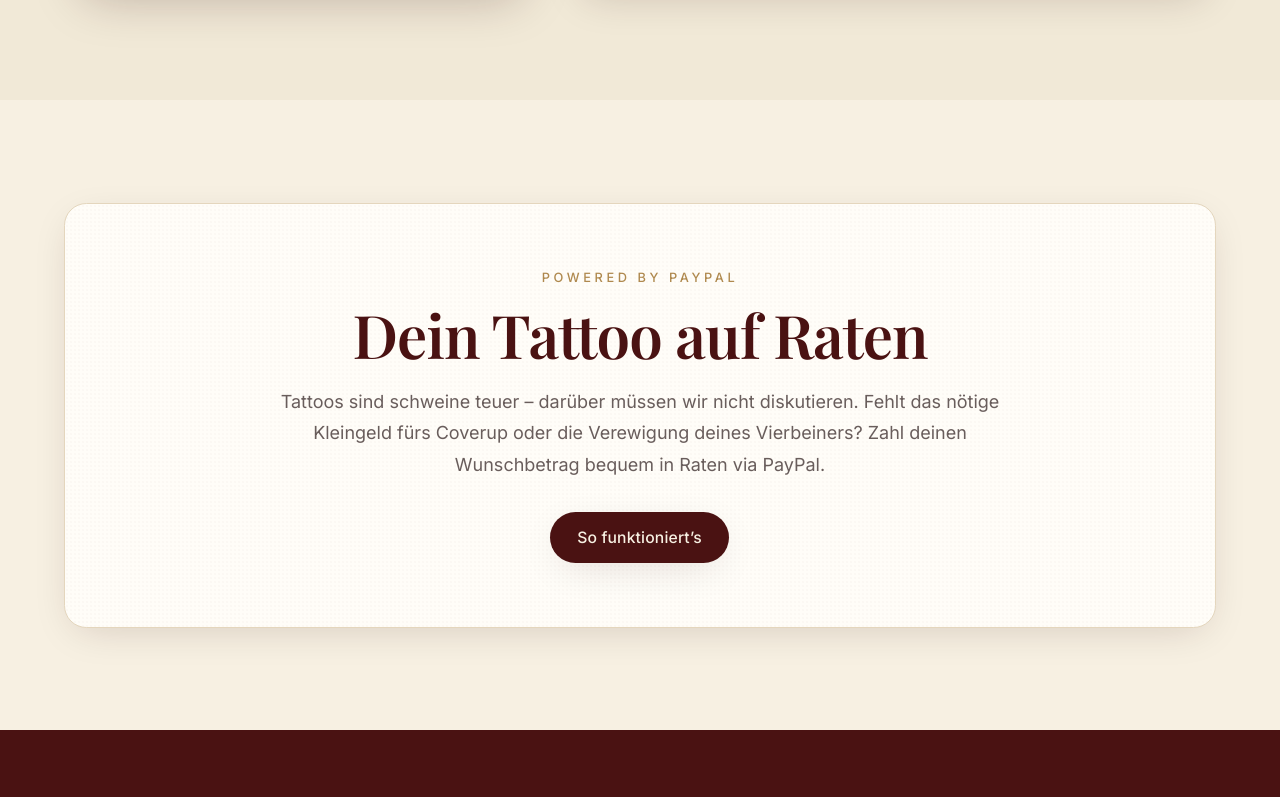
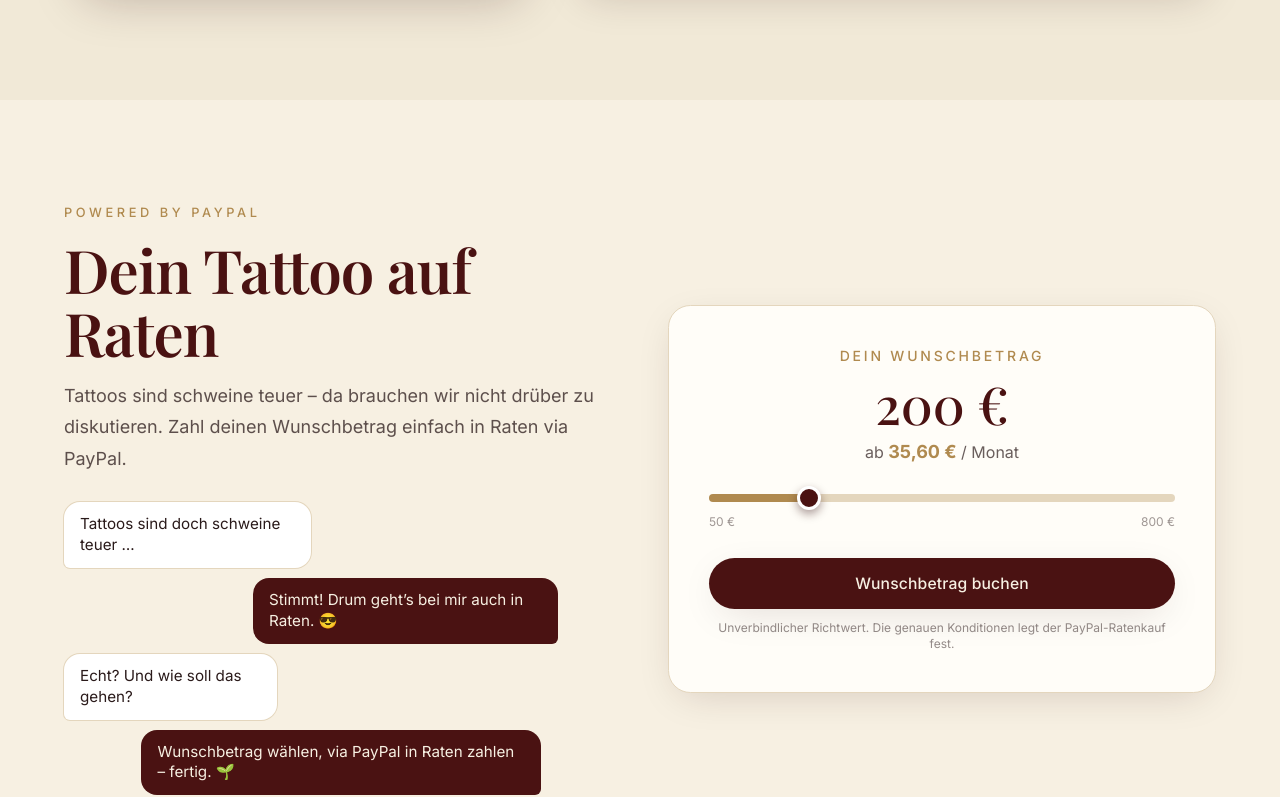
Before and after one commit to IvanGomes9777/tattoo-vorlage-3, a Next.js app: page / in a window 1280 px wide. Shown: the part 5137-5934 px from the top of the page. Built offline with nearby package versions, Linux system fonts and the light colour scheme.

Commit message:
Sektion 8 final (Mix: Option 9 Dialog + Option 6 interaktiver Raten-Rechner)

```diff
--- a/app/globals.css
+++ b/app/globals.css
@@ -174,6 +174,35 @@ h1, h2, h3, h4 {
   background-size: 4px 4px;
 }
 
+/* Raten-Rechner Slider */
+.raten-range {
+  -webkit-appearance: none;
+  appearance: none;
+  width: 100%;
+  height: 8px;
+  border-radius: 999px;
+  outline: none;
+  cursor: pointer;
+}
+.raten-range::-webkit-slider-thumb {
+  -webkit-appearance: none;
+  width: 24px;
+  height: 24px;
+  border-radius: 999px;
+  background: var(--color-oxblood);
+  border: 3px solid #fff;
+  box-shadow: 0 4px 10px rgba(46, 10, 10, 0.4);
+  cursor: pointer;
+}
+.raten-range::-moz-range-thumb {
+  width: 22px;
+  height: 22px;
+  border-radius: 999px;
+  background: var(--color-oxblood);
+  border: 3px solid #fff;
+  cursor: pointer;
+}
+
 /* Legal / prose pages */
 .legal h2 {
   font-size: clamp(1.3rem, 1.1rem + 1vw, 1.7rem);
--- a/app/page.tsx
+++ b/app/page.tsx
@@ -4,6 +4,7 @@ import Link from "next/link";
 import { Reveal, Stagger, StaggerItem } from "@/components/Reveal";
 import HeroVideo from "@/components/HeroVideo";
 import CarouselGallery from "@/components/CarouselGallery";
+import RatenTeaser from "@/components/RatenTeaser";
 import { iconFor, StarIcon } from "@/components/Icons";
 import { JsonLd, faqSchema } from "@/lib/schema";
 import { values, reviews, faqs } from "@/lib/content";
@@ -199,21 +200,8 @@ export default function Home() {
         </div>
       </section>
 
-      {/* ---------- RATEN TEASER ---------- */}
-      <section className="section-y">
-        <div className="container-x">
-          <Reveal className="card paper relative overflow-hidden p-10 text-center md:p-16">
-            <p className="eyebrow">Powered by PayPal</p>
-            <h2 className="t-h1 mt-4">Dein Tattoo auf Raten</h2>
-            <p className="prose-body mx-auto mt-5 text-ink/70">
-              Tattoos sind schweine teuer – darüber müssen wir nicht diskutieren.
-              Fehlt das nötige Kleingeld fürs Coverup oder die Verewigung deines
-              Vierbeiners? Zahl deinen Wunschbetrag bequem in Raten via PayPal.
-            </p>
-            <Link href="/raten" className="btn btn-primary mt-8">So funktioniert&rsquo;s</Link>
-          </Reveal>
-        </div>
-      </section>
+      {/* ---------- RATEN TEASER (Sektion 8 – Mix Option 9 Dialog + Option 6 Rechner) ---------- */}
+      <RatenTeaser />
 
       {/* ---------- FINAL CTA ---------- */}
       <section className="section-y bg-oxblood text-cream paper relative overflow-hidden">
--- /dev/null
+++ b/components/RatenTeaser.tsx
@@ -0,0 +1,98 @@
+"use client";
+
+import Link from "next/link";
+import { useState } from "react";
+import { Reveal, Stagger, StaggerItem } from "./Reveal";
+
+const MIN = 50;
+const MAX = 800;
+const FACTOR = 0.178; // Richtwert Monatsrate
+
+const bubbles = [
+  { side: "l", text: "Tattoos sind doch schweine teuer …" },
+  { side: "r", text: "Stimmt! Drum geht’s bei mir auch in Raten. 😎" },
+  { side: "l", text: "Echt? Und wie soll das gehen?" },
+  { side: "r", text: "Wunschbetrag wählen, via PayPal in Raten zahlen – fertig. 🌱" },
+] as const;
+
+/**
+ * Sektion 8 – Tattoo auf Raten (Mix aus Option 9 "Sprechblasen" + Option 6 "Raten-Rechner").
+ * Links der lockere Chat, rechts der interaktive Rechner mit Live-Monatsrate.
+ */
+export default function RatenTeaser() {
+  const [amount, setAmount] = useState(200);
+  const rate = (amount * FACTOR).toFixed(2).replace(".", ",");
+  const pct = ((amount - MIN) / (MAX - MIN)) * 100;
+
+  return (
+    <section className="section-y">
+      <div className="container-x">
+        <div className="grid items-center gap-10 lg:grid-cols-2 lg:gap-14">
+          {/* Links: Heading + Chat */}
+          <div>
+            <Reveal>
+              <p className="eyebrow">Powered by PayPal</p>
+              <h2 className="t-h1 mt-4">Dein Tattoo auf Raten</h2>
+              <p className="prose-body mt-4 text-ink/75">
+                Tattoos sind schweine teuer – da brauchen wir nicht drüber zu
+                diskutieren. Zahl deinen Wunschbetrag einfach in Raten via PayPal.
+              </p>
+            </Reveal>
+
+            <Stagger className="mt-7 flex flex-col gap-2.5">
+              {bubbles.map((b, i) => (
+                <StaggerItem key={i} className={b.side === "r" ? "self-end" : "self-start"}>
+                  <p
+                    className={`max-w-[85%] rounded-2xl px-4 py-3 text-[0.95rem] leading-snug ${
+                      b.side === "r"
+                        ? "rounded-br-md bg-oxblood text-cream"
+                        : "rounded-bl-md bg-white text-ink ring-1 ring-cream-3"
+                    }`}
+                  >
+                    {b.text}
+                  </p>
+                </StaggerItem>
+              ))}
+            </Stagger>
+          </div>
+
+          {/* Rechts: Raten-Rechner */}
+          <Reveal delay={0.1}>
+            <div className="card p-8 text-center sm:p-10">
+              <p className="text-sm font-medium uppercase tracking-[0.2em] text-gold">Dein Wunschbetrag</p>
+              <p className="mt-3 font-display text-[3.25rem] leading-none text-oxblood">{amount} €</p>
+              <p className="mt-2 text-ink/70">
+                ab <strong className="text-lg text-gold">{rate} €</strong> / Monat
+              </p>
+
+              <input
+                type="range"
+                min={MIN}
+                max={MAX}
+                step={10}
+                value={amount}
+                onChange={(e) => setAmount(Number(e.target.value))}
+                aria-label="Wunschbetrag wählen"
+                className="raten-range mt-7"
+                style={{
+                  backgroundImage: `linear-gradient(90deg, var(--color-gold) ${pct}%, var(--color-cream-3) ${pct}%)`,
+                }}
+              />
+              <div className="mt-1.5 flex justify-between text-xs text-ink/45">
+                <span>{MIN} €</span>
+                <span>{MAX} €</span>
+              </div>
+
+              <Link href="/raten" className="btn btn-primary mt-7 w-full">
+                Wunschbetrag buchen
+              </Link>
+              <p className="mt-3 text-xs text-ink/50">
+                Unverbindlicher Richtwert. Die genauen Konditionen legt der PayPal-Ratenkauf fest.
+              </p>
+            </div>
+          </Reveal>
+        </div>
+      </div>
+    </section>
+  );
+}
```
